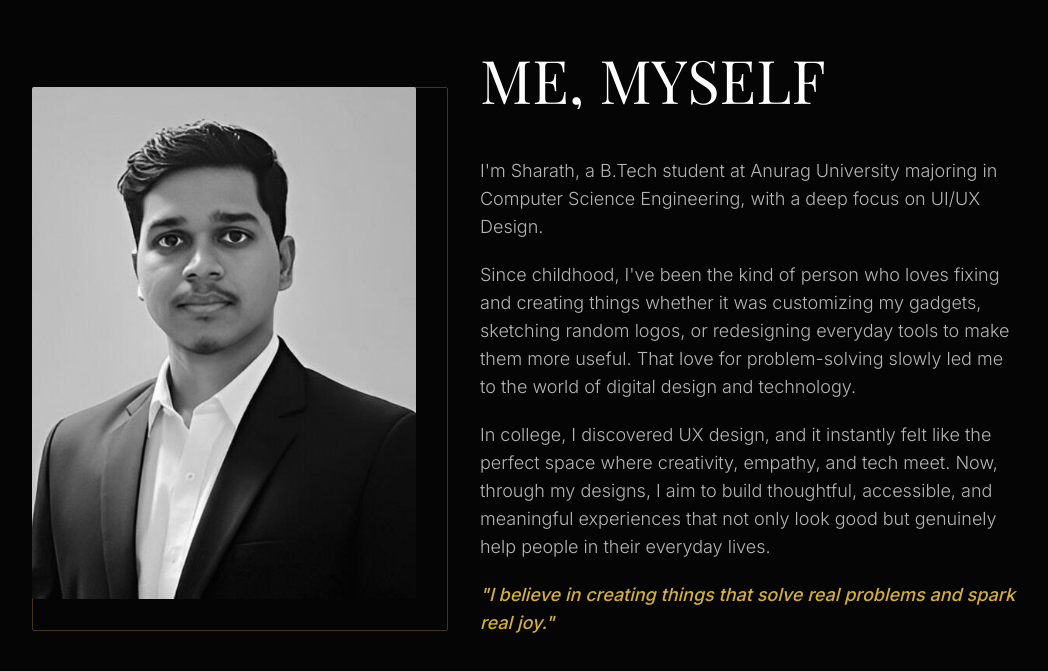
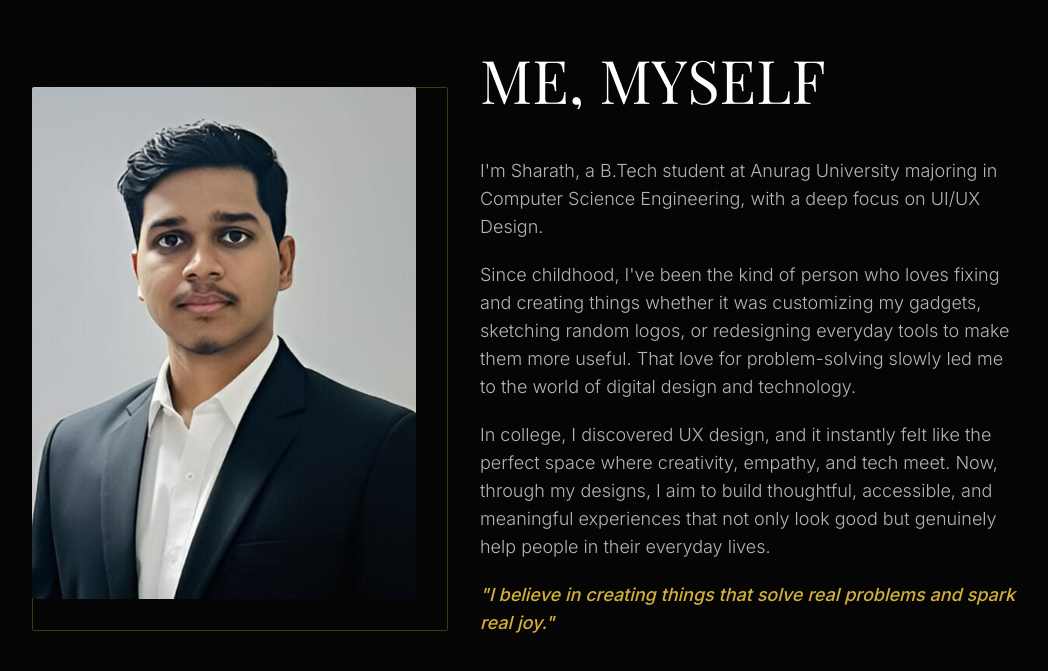
Before and after one commit to sharath052005/portfolio, a React (Vite) app: page / in a window 1280 px wide. Shown: the part 2985-3656 px from the top of the page, without its empty margins (64-1112 px from the left). Built offline with nearby package versions, Linux system fonts and the light colour scheme; a web font is replaced by a local one.

Commit message:
updated resume link

```diff
--- a/src/pages/Home.tsx
+++ b/src/pages/Home.tsx
@@ -72,7 +72,7 @@ export default function Home() {
           {/* Desktop links */}
           <div className="hidden md:flex gap-8 text-sm tracking-widest text-white/80">
             <a href="#projects" className="hover:text-gold transition-colors hover-target">PROJECTS</a>
-            <a href="https://drive.google.com/file/d/1_WDfuUd2HhlhT5v9IP0f90TQ8kBzaJUR/view?usp=sharing" target="_blank" rel="noreferrer" className="hover:text-gold transition-colors hover-target">RESUME</a>
+            <a href="https://drive.google.com/file/d/17UPEvOZZmcOaiyw5VlubvNslgK_mjpjG/view?usp=sharing" target="_blank" rel="noreferrer" className="hover:text-gold transition-colors hover-target">RESUME</a>
             <a href="#about" className="hover:text-gold transition-colors hover-target">ABOUT</a>
             <a href="#contact" className="hover:text-gold transition-colors hover-target">CONTACT</a>
           </div>
@@ -208,7 +208,7 @@ export default function Home() {
               <img
                 src={sharath}
                 alt="Sharath"
-                className="w-full aspect-[3/4] object-cover rounded-sm relative z-10 filter grayscale hover:grayscale-0 transition-all duration-500"
+                className="w-full aspect-[3/4] object-cover rounded-sm relative z-10 filter"
               />
             </motion.div>
           </div>
```
